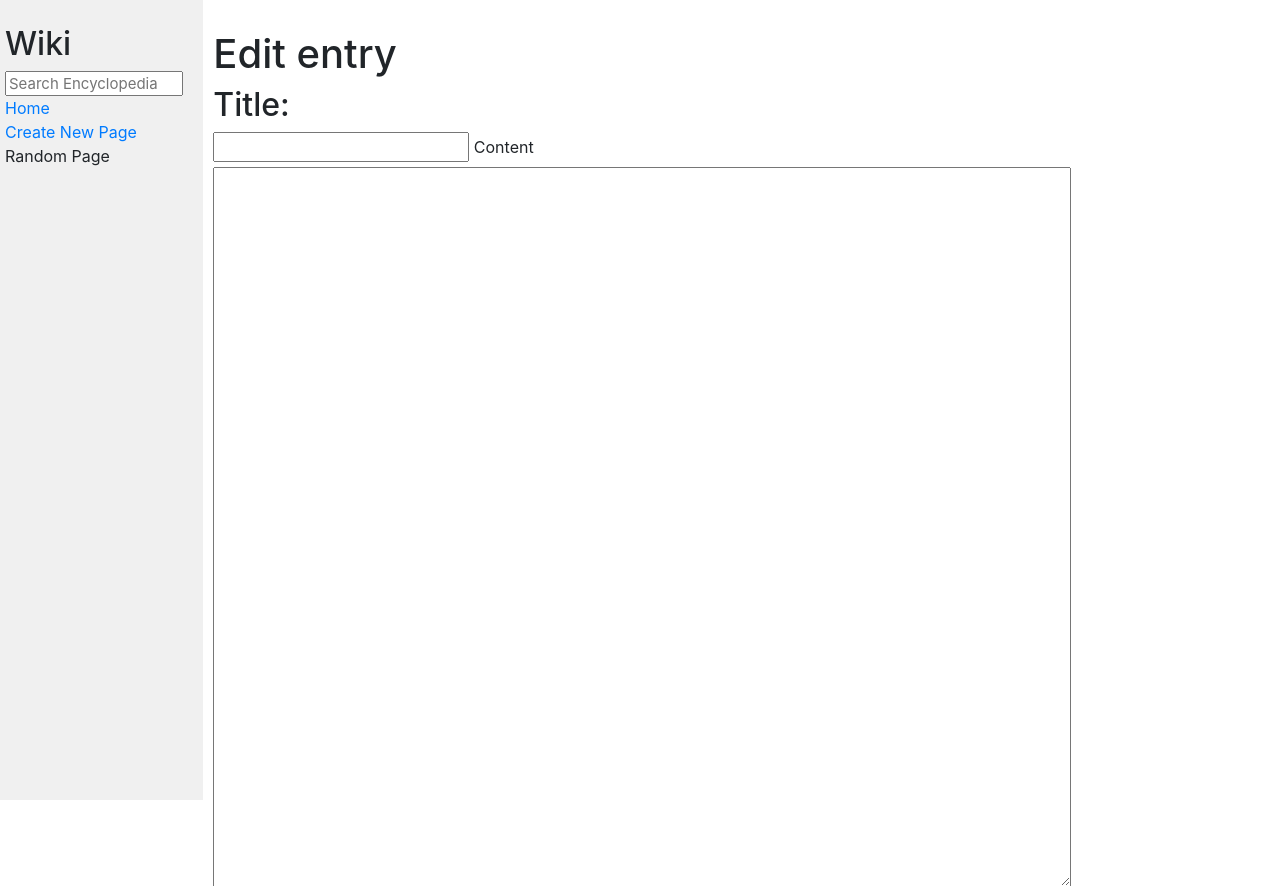
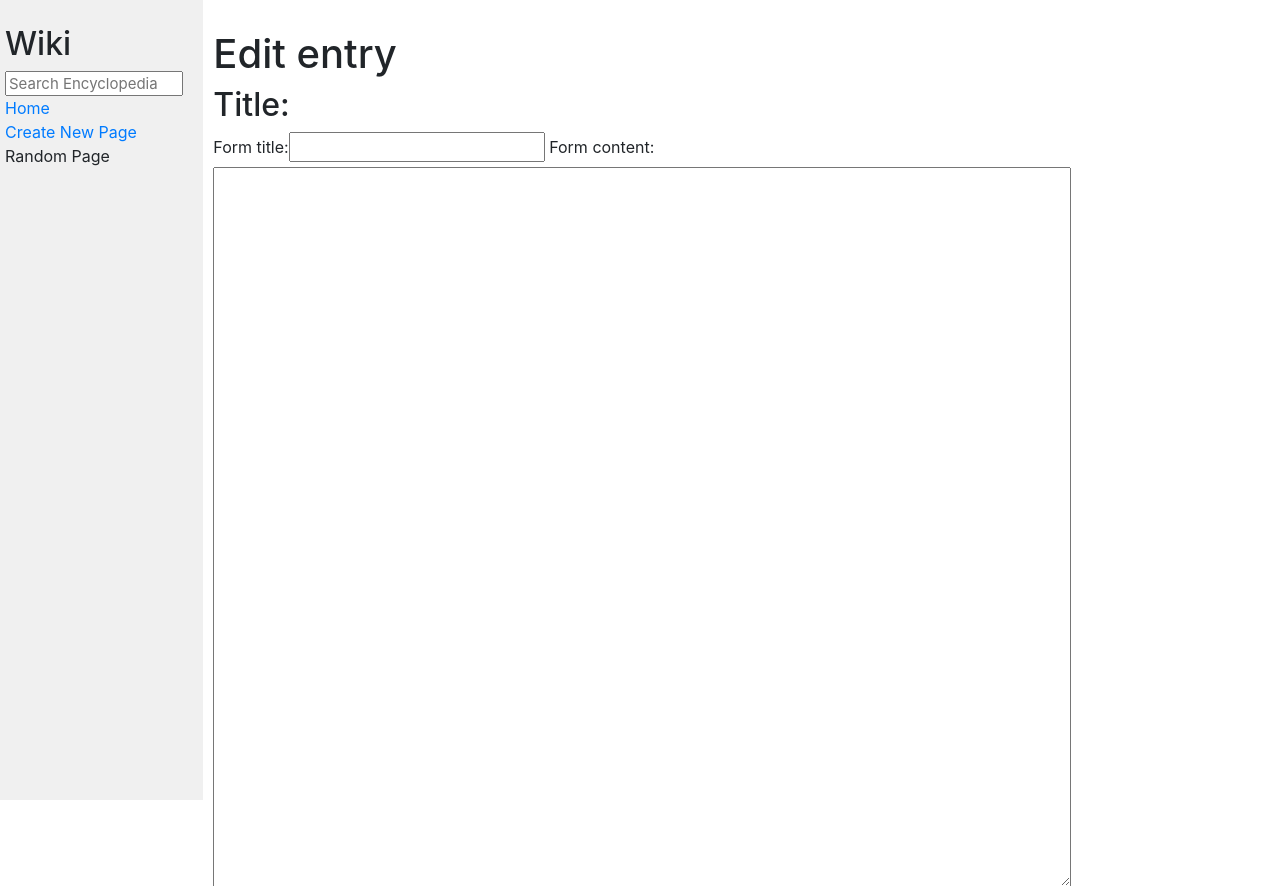
Before and after one commit to andiheer/cs50w_project1, a Django app: template encyclopedia/templates/encyclopedia/edit_entry.html in a window 1280 px wide. Shown: the top 886 px of the page. Run offline with Django 3.2, Linux system fonts and the light colour scheme; the template is opened without the code that fills it: values that come from a table or form of the project are taken from there, others are empty; parts of the project's set-up code (start-up, migrations or seed data) failed here and were passed over; some libraries are stand-ins or nearby versions.

Commit message:
First part of Django forms

```diff
--- /dev/null
+++ b/encyclopedia/forms.py
@@ -0,0 +1,7 @@
+from django import forms
+
+# Class for edit form
+
+class EditForm(forms.Form):
+    form_title = forms.CharField()
+    form_content = forms.CharField(widget=forms.Textarea)
--- a/encyclopedia/templates/encyclopedia/edit_entry.html
+++ b/encyclopedia/templates/encyclopedia/edit_entry.html
@@ -9,6 +9,9 @@
     <h1>Edit entry</h1>
 
     <h2>Title:</h2>
+
+        {{ form_entry }}
+
     <input type="text" name="title" value=" {{ title }}">
 
     <label>Content</label>
--- a/encyclopedia/templates/encyclopedia/layout.html
+++ b/encyclopedia/templates/encyclopedia/layout.html
@@ -19,7 +19,7 @@
                     <a href="{% url 'index' %}">Home</a>
                 </div>
                 <div>
-                    <a href="edit/*">Create New Page</a>
+                    <a href="edit/new_entry">Create New Page</a>
                 </div>
                 <div>
                     Random Page
```
Also changed, not shown: encyclopedia/views.py (+23 -12 lines).
